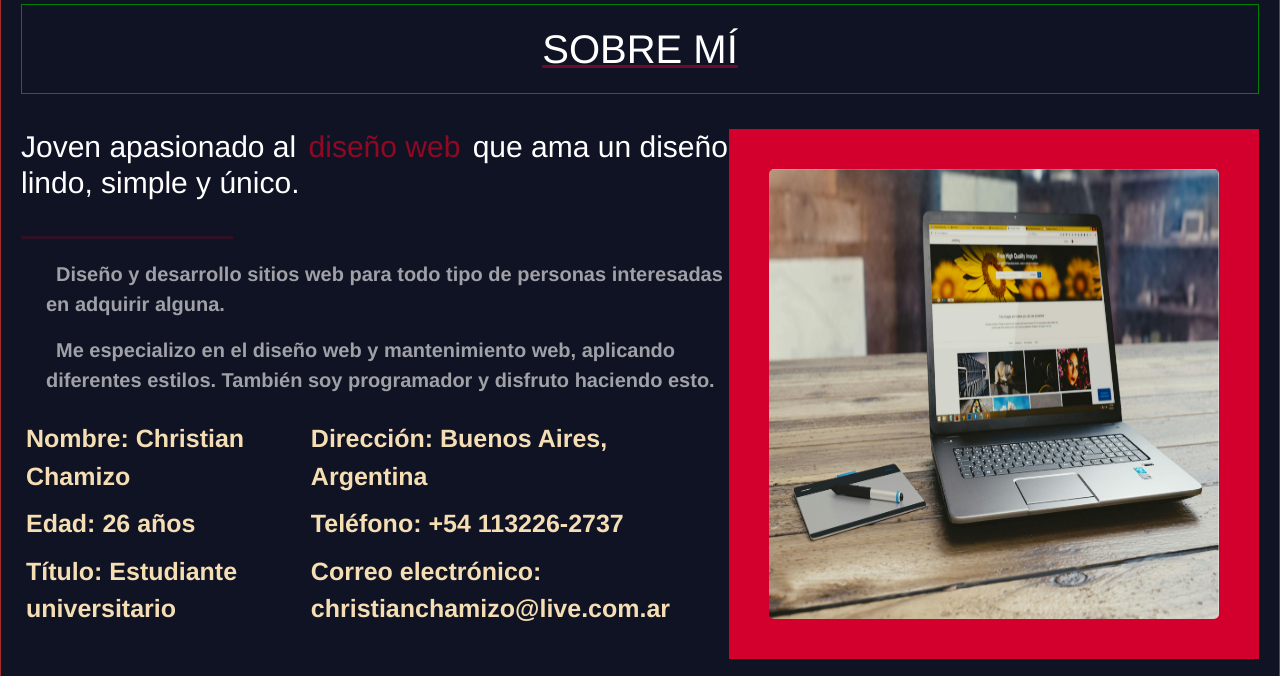
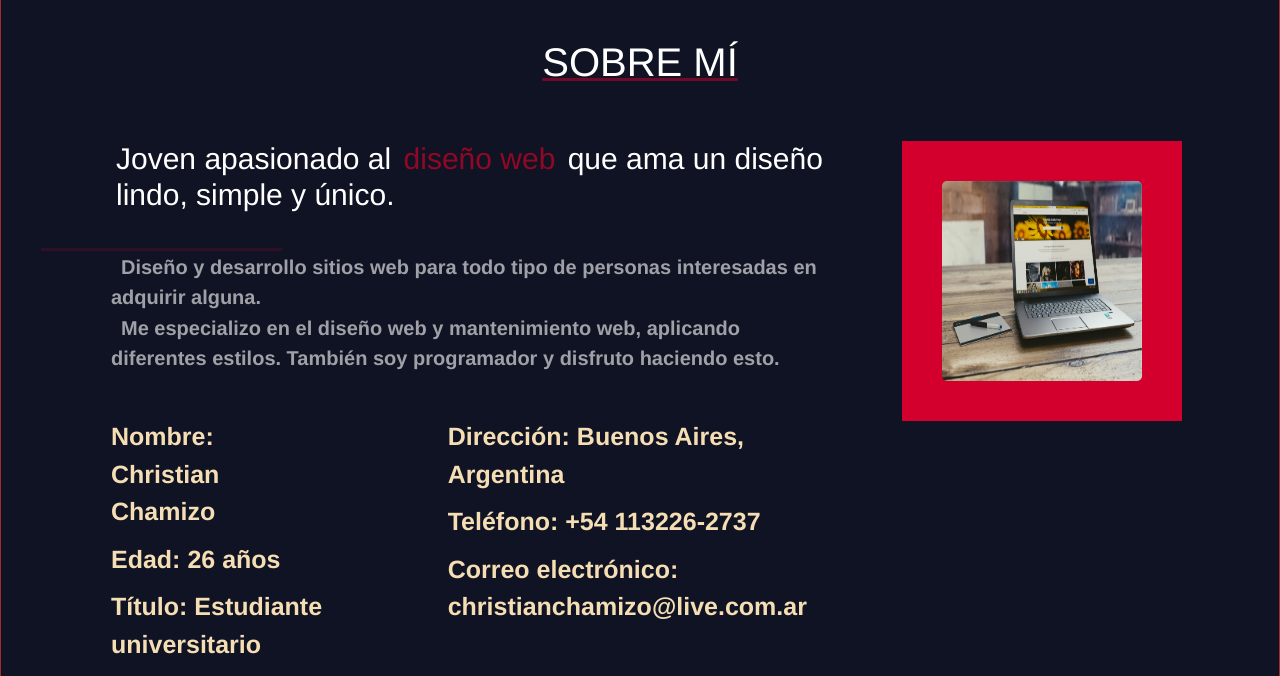
Before and after one commit to ChrisChamizo/TpfinalDesarrolloweb, a plain HTML site: page index.html in a window 1280 px wide. Shown: the part 833-1509 px from the top of the page. Drawn offline with nearby package versions, Linux system fonts and the light colour scheme; a web font is replaced by a local one.

Commit message:
se modificaron los valores de margenes y rellenos en la imagen de la seccion sobre mi

```diff
--- a/css/estilo.css
+++ b/css/estilo.css
@@ -136,7 +136,7 @@ body{
     margin-left: 135px;
     margin-bottom: 20px;
     font-size:25px;
-    padding: 3px;
+    padding: 10px 20px;
 
 
 }
@@ -150,6 +150,7 @@ body{
     cursor: pointer;
     display: inline-flex; /*Alinear contenido en linea y centrar*/
     align-items: center;
+    margin-left: 80px
 
 }
 .boton-contactame .arrow{
@@ -189,6 +190,7 @@ body{
 
 .contenedor-texto {
     margin-bottom: 20px;
+
 }
 
 .contenedor-listas {
@@ -205,8 +207,8 @@ body{
 }
 
 .contenedor-imagen img {
-    width: 100px;
-    height: 100px;
+    width: 421px; /*ancho de la imagen*/
+    height: 409px;/*alto de la imagen*/
     border-radius: 5px;
 
 }
@@ -215,8 +217,8 @@ body{
     padding: 40px;
 }
 .fondo-rosa img{
-    width: 450px;
-    height: 450px;
+    width: 200px;
+    height: 200px;
 
 }
 /* Estilos para la sección "Sobre mí" */
@@ -235,13 +237,14 @@ body{
     text-decoration-line: underline;
     text-decoration-color: rgb(114, 9, 40);
     text-decoration-thickness: 3px;
-    border:1px solid green;
+
 }
 
 .contenedor-hijo-directo h3 {
     color: white;
     margin-bottom: 35px;
     font-size: 30px;
+    margin-left: 95px;
 }
 
  .highlight {
@@ -254,28 +257,30 @@ body{
 
 .contenedor-hijo-directo p {
     color: rgb(172, 173, 178);
-    margin-left: 25px;
+    margin-left: 90px;
     text-indent: 10px;
     text-align: left;
     color:rgb(159,161,167);
+    margin-top: -15px;
 }
 .contenedor-texto-imagen hr{
     border:none;
     border-top: 3.5px solid #900824;
-    margin:20px 0;
+    margin-left: 20px;
     width: 30%;
-
-
 }
 
 
 .contenedor-listas ul { /*le doy estilo a las listas*/
     list-style-type: none;
-    padding: 5px;
+    padding: 10px;
+
 }
 
 .contenedor-listas ul li { /*le doy estilos a los elementos de la lista*/
-    margin-bottom: 10px;
+    margin-bottom: -5px;
+    margin-top: 15px;
+    margin-left: 80px;
     font-weight: bold;
     color:wheat;
 }
```
